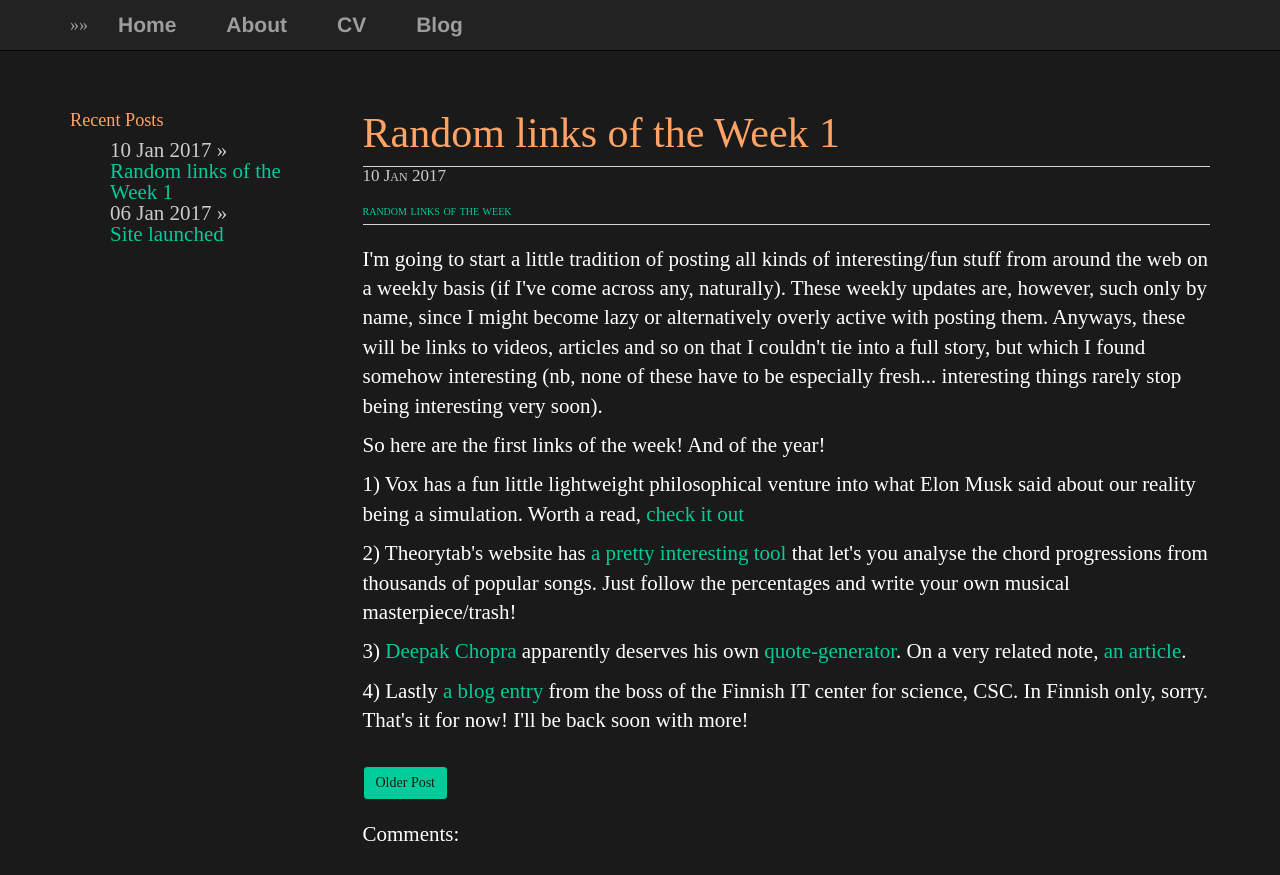
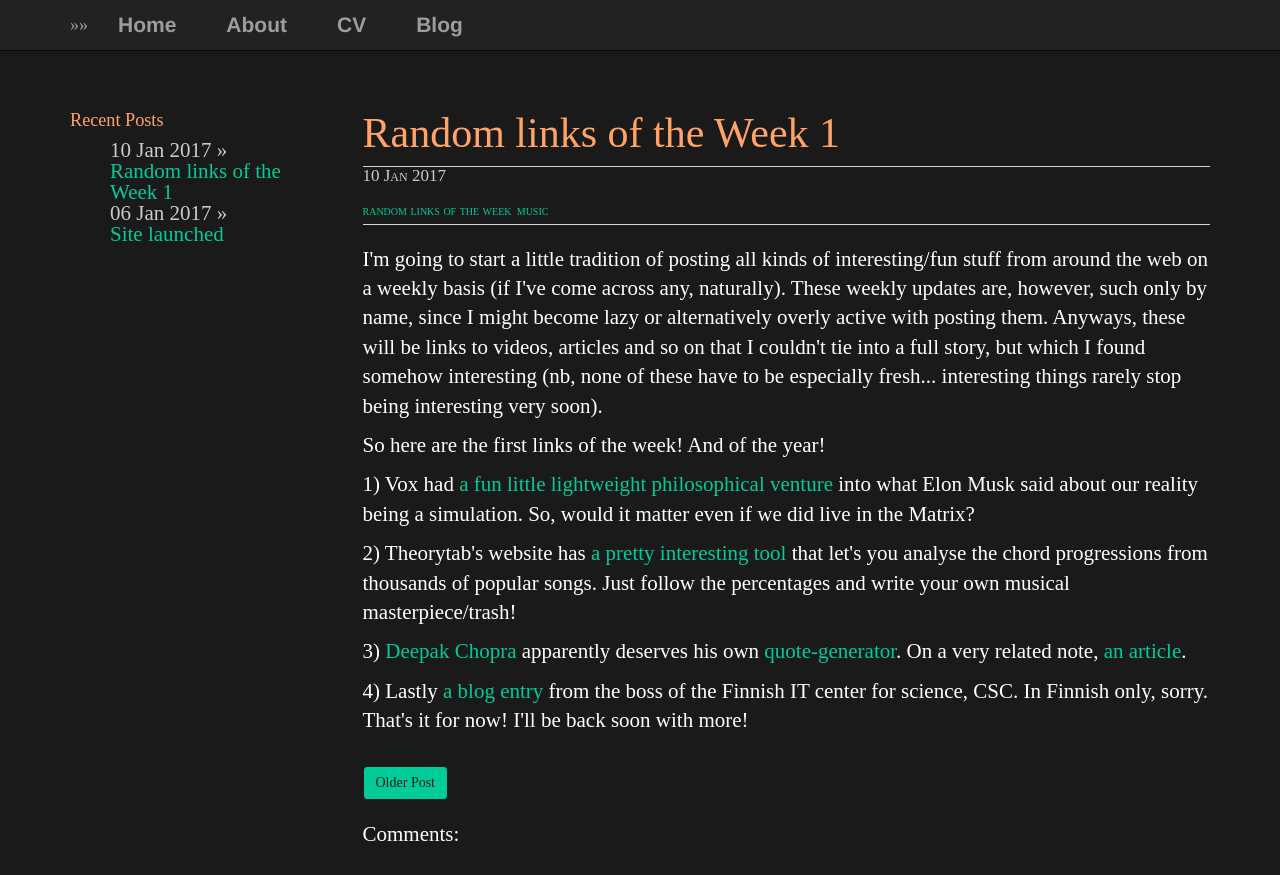
Before and after one commit to plantecophys/plantecophys, a Jekyll site: the page built from _posts/2017-01-08-randomlinks1.md, in a window 1280 px wide and 1324 px high, cut to the strip 0-875 px from the top of the window. Built offline with Jekyll 4.4.1, drawn with Linux system fonts in a browser that asks for light colours.

Commit message:
Update 2017-01-08-randomlinks1.md

```diff
--- a/_posts/2017-01-08-randomlinks1.md
+++ b/_posts/2017-01-08-randomlinks1.md
@@ -4,13 +4,14 @@ title: "Random links of the Week 1"
 date: 2017-01-10
 tags:
 - random links of the week
+- music
 ---
 
 <p>I'm going to start a little tradition of posting all kinds of interesting/fun stuff from around the web on a weekly basis (if I've come across any, naturally). These weekly updates are, however, such only by name, since I might become lazy or alternatively overly active with posting them. Anyways, these will be links to videos, articles and so on that I couldn't tie into a full story, but which I found somehow interesting (nb, none of these have to be especially fresh... interesting things rarely stop being interesting very soon).</p>
 
 <p>So here are the first links of the week! And of the year!</p>
 
-<p>1) Vox has a fun little lightweight philosophical venture into what Elon Musk said about our reality being a simulation. Worth a read, <a href="http://www.vox.com/2016/6/3/11837888/simulation-problem">check it out</a></p>
+<p>1) Vox had <a href="http://www.vox.com/2016/6/3/11837888/simulation-problem">a fun little lightweight philosophical venture</a> into what Elon Musk said about our reality being a simulation. So, would it matter even if we did live in the Matrix?</p>
 
 <p>2) Theorytab's website has <a href="http://www.hooktheory.com/trends" target="_blank">a pretty interesting tool</a> that let's you analyse the chord progressions from thousands of popular songs. Just follow the percentages and write your own musical masterpiece/trash!
 </p>
```
